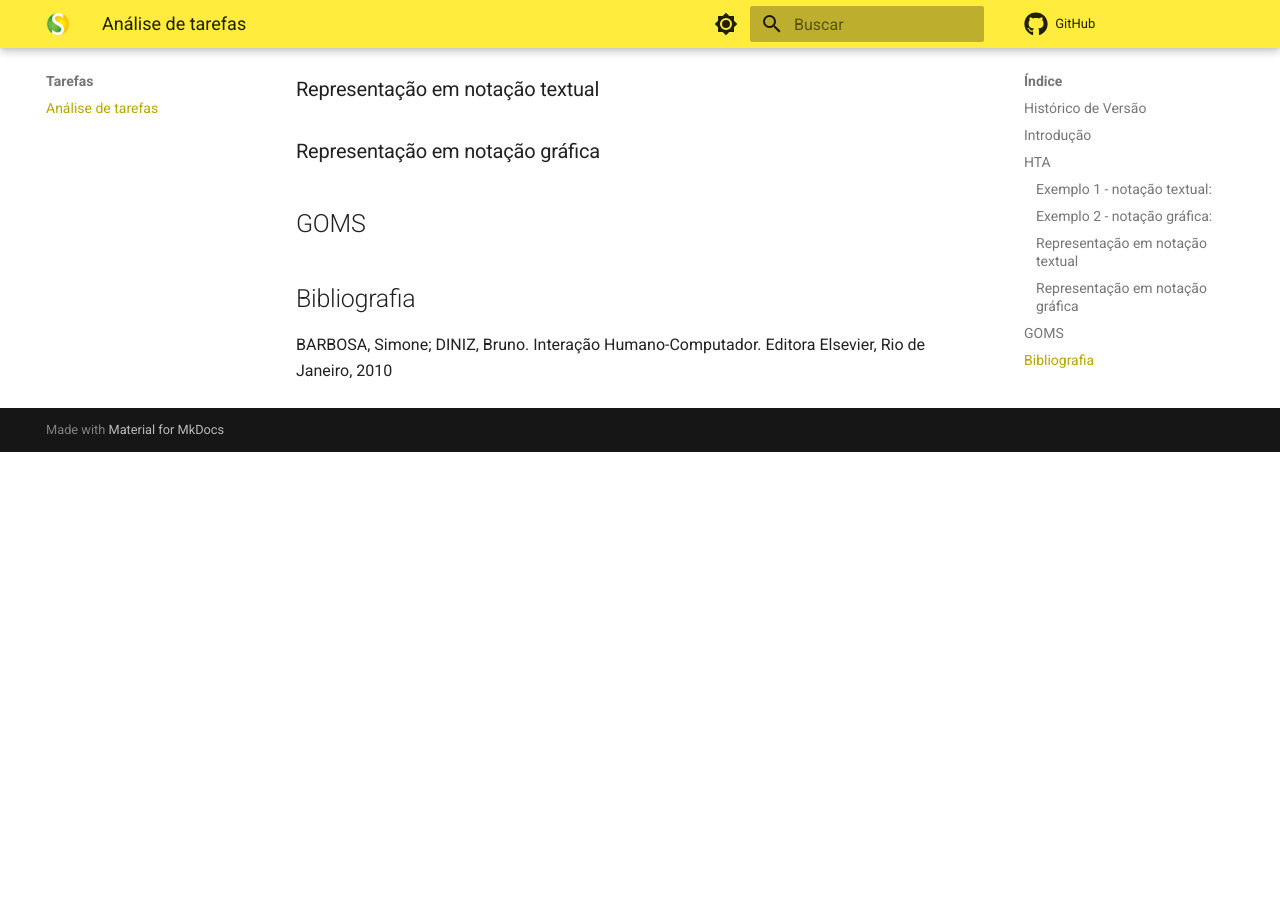
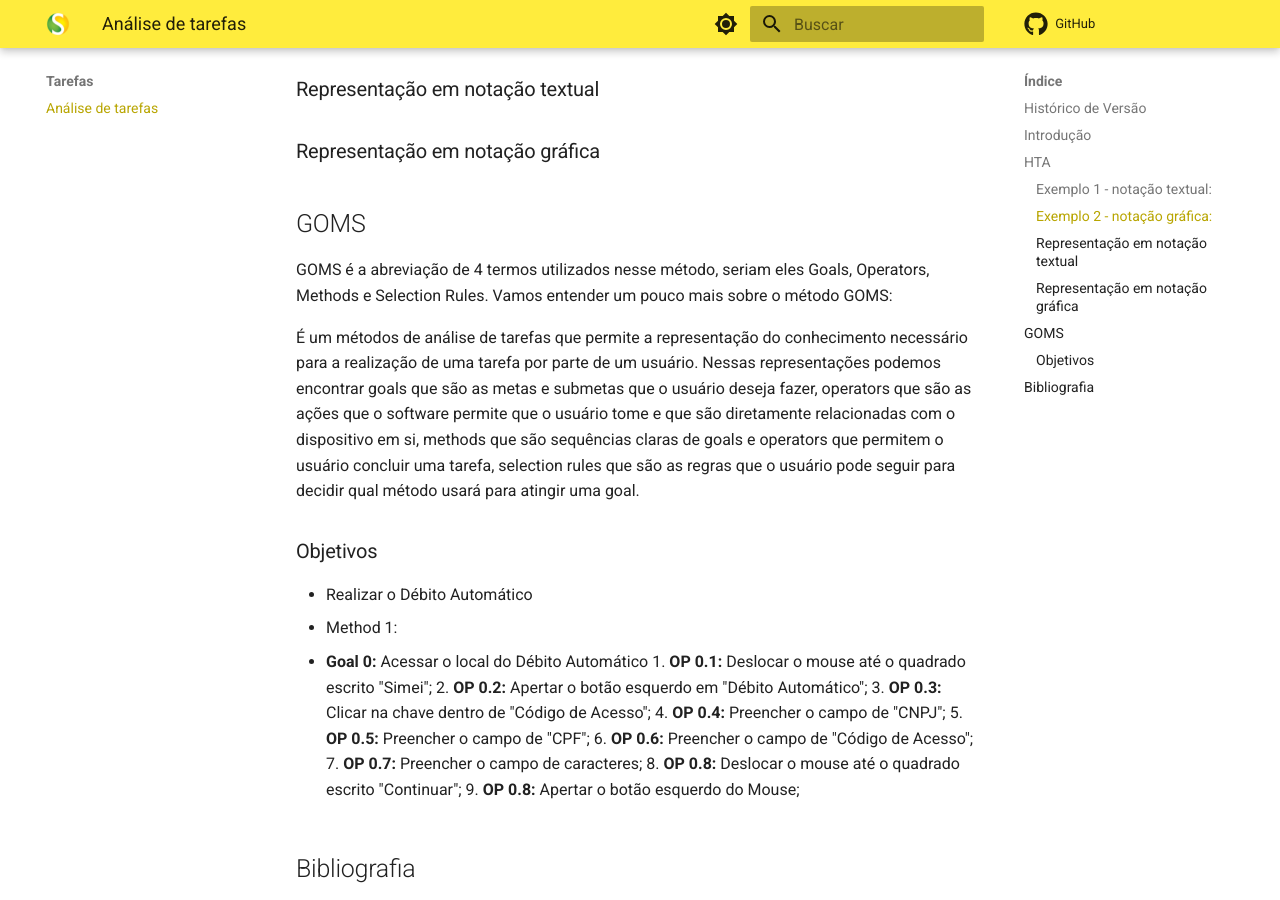
Before and after one commit to Interacao-Humano-Computador/2022.2-SimplesNacional, an MkDocs documentation site: the page built from docs/Tarefas/Analise.md, in a window 1280 px wide and 900 px high, scrolled down 1746 px. Built offline with MkDocs 1.6.1 and Material for MkDocs 9.7.7, drawn with Linux system fonts in a browser that asks for light colours; comment, search, counter and statistics services are not loaded; before the commit the page ends 2198 px from its top, so only the background shows below that.

Commit message:
Update Analise.md

```diff
--- a/docs/Tarefas/Analise.md
+++ b/docs/Tarefas/Analise.md
@@ -39,6 +39,24 @@ Hierarchical Task Analysis (HTA) ou, em português, Análise Hierárquica de Tar
 ### Representação em notação gráfica
 
 ## GOMS
+GOMS é a abreviação de 4 termos utilizados nesse método, seriam eles Goals, Operators, Methods e Selection Rules. Vamos entender um pouco mais sobre o método GOMS:
+
+É um métodos de análise de tarefas que permite a representação do conhecimento necessário para a realização de uma tarefa por parte de um usuário. Nessas representações podemos encontrar goals que são as metas e submetas que o usuário deseja fazer, operators que são as ações que o software permite que o usuário tome e que são diretamente relacionadas com o dispositivo em si, methods que são sequências claras de goals e operators que permitem o usuário concluir uma tarefa, selection rules que são as regras que o usuário pode seguir para decidir qual método usará para atingir uma goal.
+
+### Objetivos
+* Realizar o Débito Automático
+1. Method 1:
+
+   1. **Goal 0:** Acessar o local do Débito Automático
+        1. **OP 0.1:** Deslocar o mouse até o quadrado escrito "Simei";
+        2. **OP 0.2:** Apertar o botão esquerdo em "Débito Automático";
+        3. **OP 0.3:** Clicar na chave dentro de "Código de Acesso";
+        4. **OP 0.4:** Preencher o campo de "CNPJ";
+        5. **OP 0.5:** Preencher o campo de "CPF";
+        6. **OP 0.6:** Preencher o campo de "Código de Acesso";
+        7. **OP 0.7:** Preencher o campo de caracteres;
+        8. **OP 0.8:** Deslocar o mouse até o quadrado escrito "Continuar";
+        9. **OP 0.8:** Apertar o botão esquerdo do Mouse;
 
 ## Bibliografia
 BARBOSA, Simone; DINIZ, Bruno. Interação Humano-Computador. Editora Elsevier, Rio de Janeiro, 2010<br>
```
